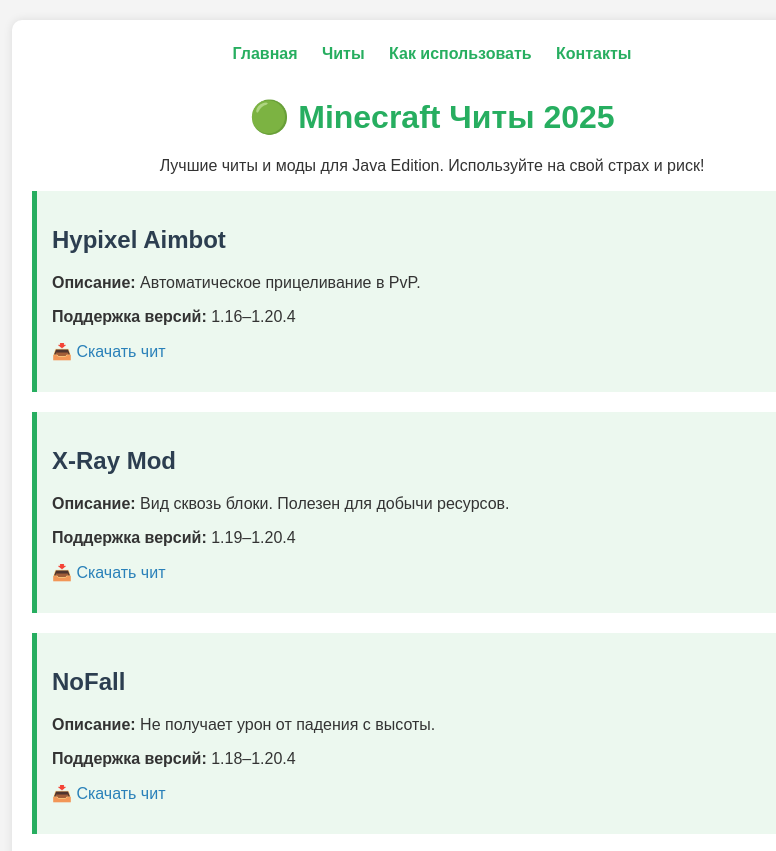
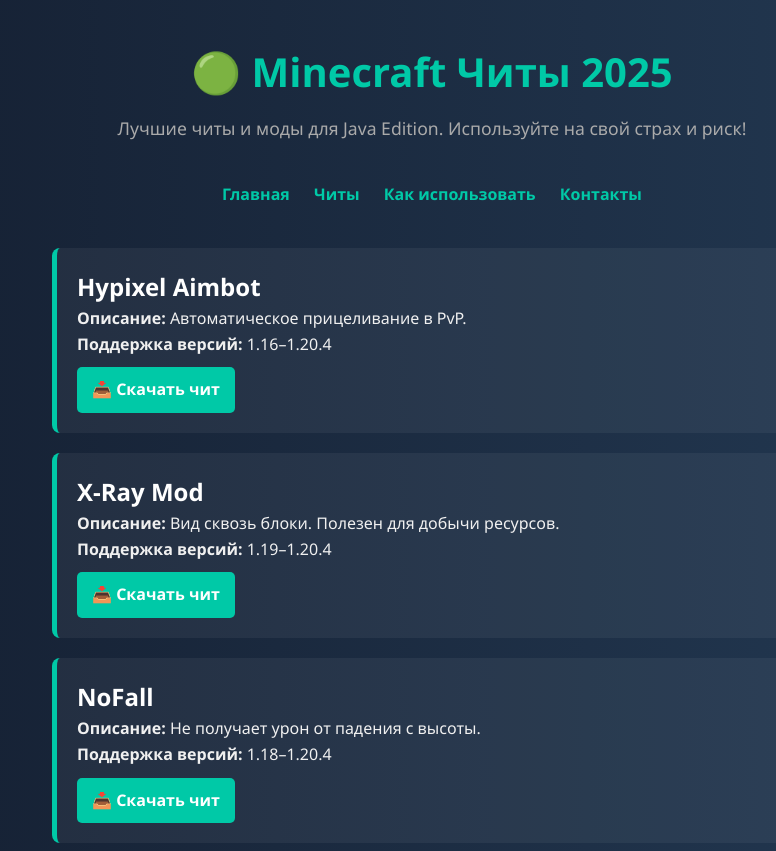
Before and after one commit to terminator33224/minecraft-cheats, a plain HTML site: page index.html in a window 1280 px wide. Shown: the top 851 px of the page, without its empty margins (208-984 px from the left). Drawn offline with Linux system fonts and the light colour scheme.

Commit message:
index.html

```diff
--- a/index.html
+++ b/index.html
@@ -1,71 +1,120 @@
 <!DOCTYPE html>
 <html lang="ru">
 <head>
-  <meta charset="UTF-8">
+  <meta charset="UTF-8" />
+  <meta name="viewport" content="width=device-width, initial-scale=1.0"/>
   <title>Minecraft Читы | 2025</title>
-  <meta name="viewport" content="width=device-width, initial-scale=1.0">
   <style>
+    /* Основные настройки */
+    * {
+      margin: 0;
+      padding: 0;
+      box-sizing: border-box;
+    }
+
     body {
-      font-family: Arial, sans-serif;
-      background: #f4f4f4;
-      margin: 0;
-      padding: 20px;
-      color: #333;
+      font-family: 'Segoe UI', Tahoma, Geneva, Verdana, sans-serif;
+      background: linear-gradient(to right, #141e30, #243b55);
+      color: #f0f0f0;
+      line-height: 1.6;
     }
 
     .container {
       max-width: 800px;
       margin: auto;
-      background: white;
-      padding: 20px;
-      border-radius: 10px;
-      box-shadow: 0 0 10px rgba(0,0,0,0.1);
+      padding: 40px 20px;
     }
 
-    h1 {
-      color: #27ae60;
+    header {
       text-align: center;
+      margin-bottom: 40px;
     }
 
-    h2 {
-      color: #2c3e50;
+    header h1 {
+      font-size: 2.5rem;
+      color: #00c9a7;
+      margin-bottom: 10px;
+    }
+
+    header p {
+      font-size: 1.1rem;
+      color: #aaa;
+    }
+
+    nav {
+      text-align: center;
+      margin-bottom: 40px;
+    }
+
+    nav a {
+      display: inline-block;
+      margin: 0 10px;
+      text-decoration: none;
+      color: #00c9a7;
+      font-weight: bold;
+      transition: color 0.3s ease;
+    }
+
+    nav a:hover {
+      color: #fff;
     }
 
     .cheat {
+      background: rgba(255, 255, 255, 0.05);
+      border-left: 5px solid #00c9a7;
+      padding: 20px;
       margin-bottom: 20px;
-      padding: 15px;
-      border-left: 5px solid #27ae60;
-      background: #ecf8ef;
+      border-radius: 8px;
+      transition: transform 0.2s ease;
     }
 
-    a {
-      color: #2980b9;
+    .cheat:hover {
+      transform: translateY(-5px);
+      background: rgba(255, 255, 255, 0.1);
+    }
+
+    .cheat h2 {
+      color: #ffffff;
+      margin-top: 0;
+    }
+
+    .download-btn {
+      display: inline-block;
+      margin-top: 10px;
+      background: #00c9a7;
+      color: #fff;
+      padding: 10px 15px;
+      border-radius: 5px;
       text-decoration: none;
+      font-weight: bold;
+      transition: background 0.3s ease;
+    }
+
+    .download-btn:hover {
+      background: #00a88a;
+    }
+
+    section#howto ol {
+      padding-left: 20px;
+      margin-top: 20px;
     }
 
     footer {
       text-align: center;
-      margin-top: 40px;
-      font-size: 14px;
-      color: #777;
+      margin-top: 60px;
+      font-size: 0.9rem;
+      color: #bbb;
     }
 
-    nav {
-      text-align: center;
-      margin-bottom: 30px;
+    footer a {
+      color: #00c9a7;
+      text-decoration: none;
     }
 
-    nav a {
-      display: inline-block;
-      margin: 5px 10px;
-      text-decoration: none;
-      color: #27ae60;
-      font-weight: bold;
-    }
-
+    /* Мобильная адаптация */
     @media (max-width: 600px) {
       .container {
-        padding: 15px;
+        padding: 20px 10px;
       }
 
       nav {
@@ -76,15 +125,10 @@
 
       nav a {
         margin: 5px 0;
-        font-size: 16px;
       }
 
-      h1 {
-        font-size: 24px;
-      }
-
-      .cheat {
-        padding: 10px;
+      header h1 {
+        font-size: 2rem;
       }
     }
   </style>
@@ -93,6 +137,11 @@
 
 <div class="container">
 
+  <header>
+    <h1>🟢 Minecraft Читы 2025</h1>
+    <p>Лучшие читы и моды для Java Edition. Используйте на свой страх и риск!</p>
+  </header>
+
   <nav>
     <a href="#">Главная</a>
     <a href="#cheats">Читы</a>
@@ -100,29 +149,26 @@
     <a href="#contact">Контакты</a>
   </nav>
 
-  <h1>🟢 Minecraft Читы 2025</h1>
-  <p style="text-align:center;">Лучшие читы и моды для Java Edition. Используйте на свой страх и риск!</p>
-
   <section id="cheats">
     <div class="cheat">
       <h2>Hypixel Aimbot</h2>
       <p><strong>Описание:</strong> Автоматическое прицеливание в PvP.</p>
       <p><strong>Поддержка версий:</strong> 1.16–1.20.4</p>
-      <p><a href="#">📥 Скачать чит</a></p>
+      <a href="files/aimbot.jar" download class="download-btn">📥 Скачать чит</a>
     </div>
 
     <div class="cheat">
       <h2>X-Ray Mod</h2>
       <p><strong>Описание:</strong> Вид сквозь блоки. Полезен для добычи ресурсов.</p>
       <p><strong>Поддержка версий:</strong> 1.19–1.20.4</p>
-      <p><a href="#">📥 Скачать чит</a></p>
+      <a href="files/xray.zip" download class="download-btn">📥 Скачать чит</a>
     </div>
 
     <div class="cheat">
       <h2>NoFall</h2>
       <p><strong>Описание:</strong> Не получает урон от падения с высоты.</p>
       <p><strong>Поддержка версий:</strong> 1.18–1.20.4</p>
-      <p><a href="#">📥 Скачать чит</a></p>
+      <a href="files/nofall.jar" download class="download-btn">📥 Скачать чит</a>
     </div>
   </section>
 
@@ -138,7 +184,7 @@
 
   <section id="contact">
     <h2>📩 Контакты</h2>
-    <p>Telegram: <a href="https://t.me/yourusername">@yourusername</a></p>
+    <p>Telegram: <a href="https://t.me/yourusername ">@yourusername</a></p>
     <p>Если есть предложения или проблемы — пишите в Telegram.</p>
   </section>
 
```
